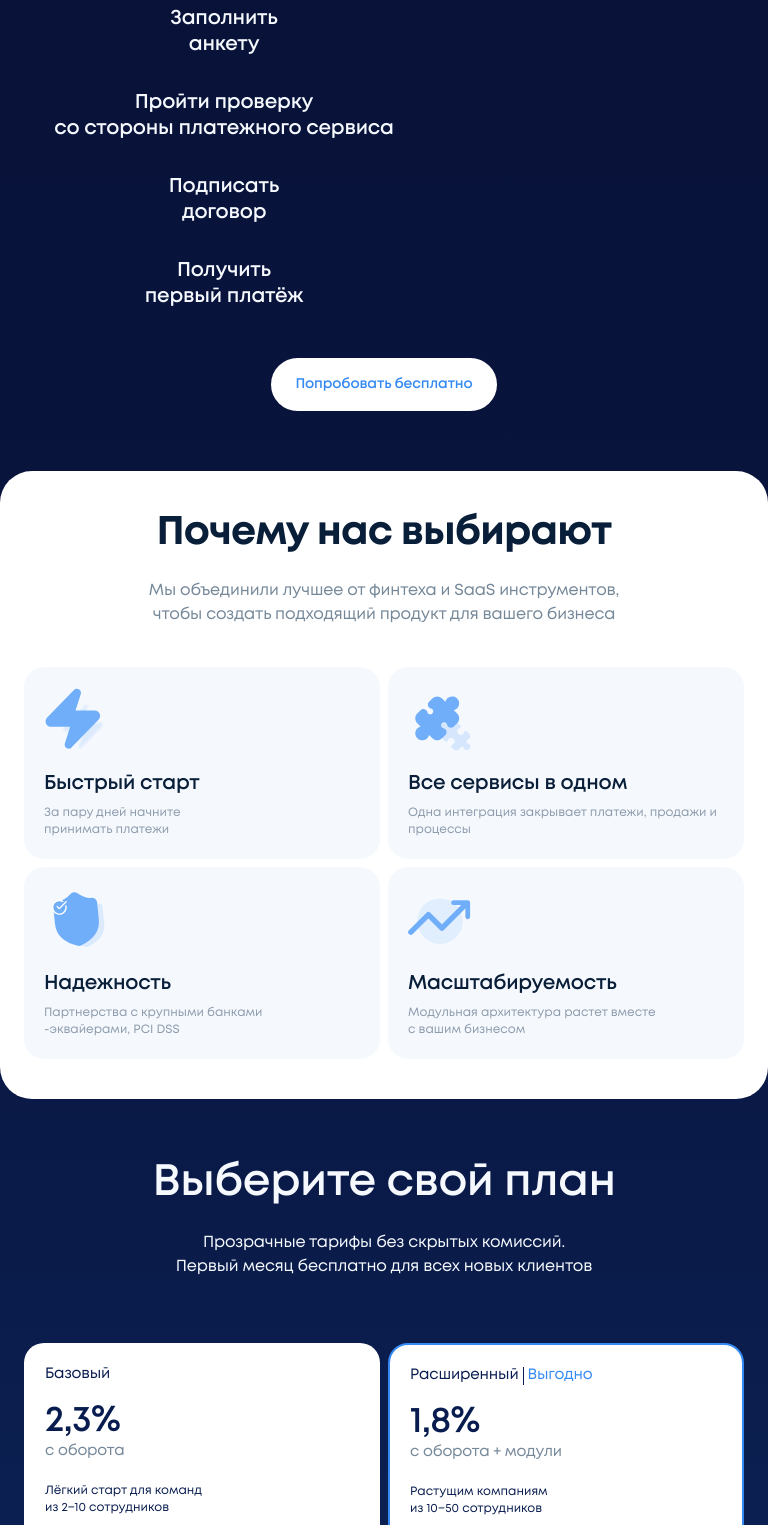
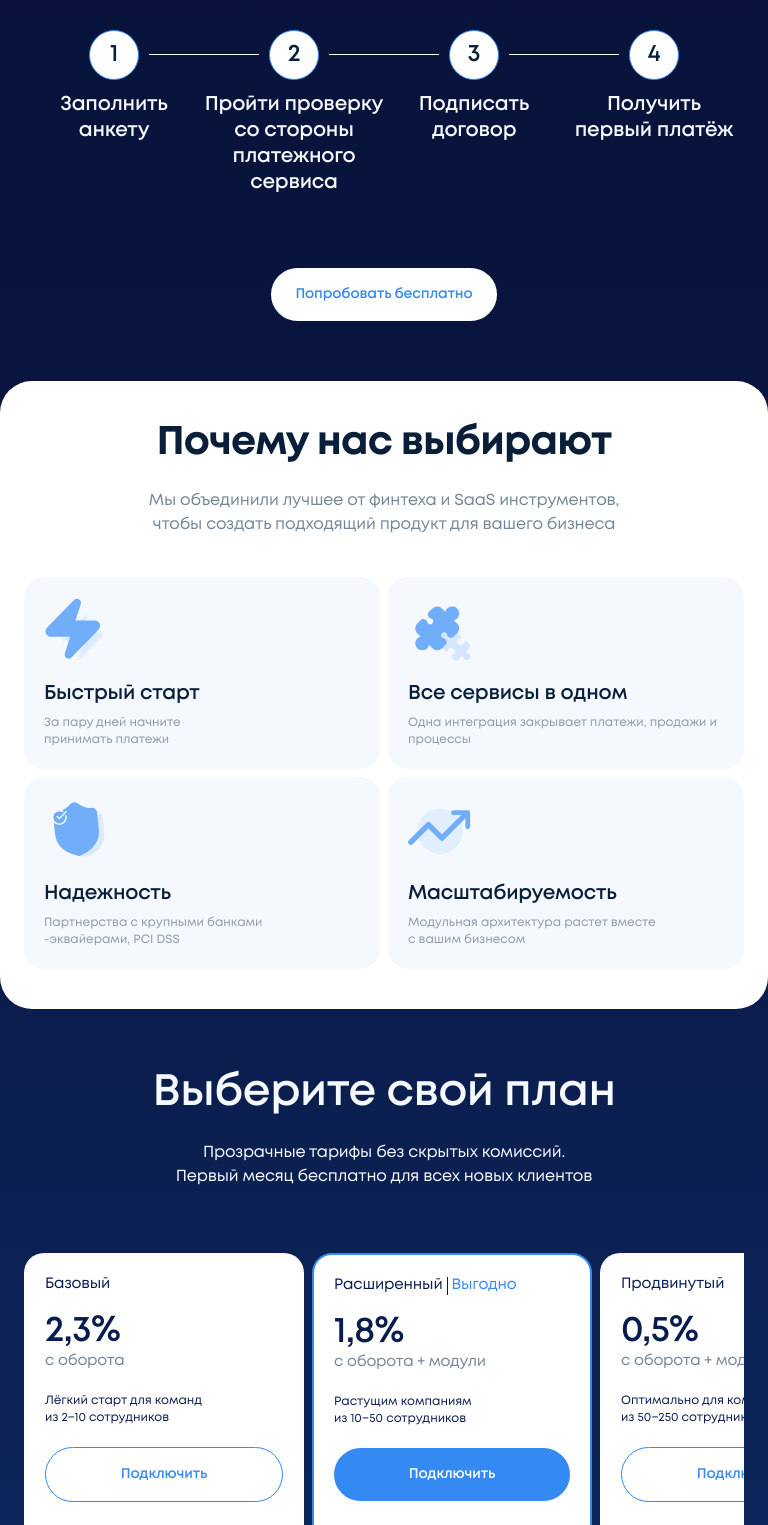
Before and after one commit to ignatovivin/a3lab, a React (Vite) app: page / in a window 768 px wide. Shown: the part 3478-5003 px from the top of the page. Built offline with nearby package versions, Linux system fonts and the light colour scheme.

Commit message:
Fix responsive layouts for 768px and 1024px breakpoints

```diff
--- a/src/components/Accordion.css
+++ b/src/components/Accordion.css
@@ -134,6 +134,8 @@
   .accordion-header {
     padding: 32px 16px;
     gap: 16px;
+    min-height: 120px;
+    box-sizing: border-box;
   }
 
   .accordion-content {
--- a/src/components/ContactForm.css
+++ b/src/components/ContactForm.css
@@ -204,11 +204,6 @@
     border-radius: 24px;
     margin-bottom: 100px;
   }
-
-  .contact-form-row {
-    grid-template-columns: 1fr;
-    gap: 20px;
-  }
 }
 
 @media (min-width: 768px) and (max-width: 1023.98px) {
@@ -238,11 +233,6 @@
     padding: 32px;
     margin-bottom: 80px;
     max-width: 100%;
-  }
-
-  .contact-form-row {
-    grid-template-columns: 1fr;
-    gap: 16px;
   }
 
   .contact-form-spacer-small {
--- a/src/components/Header.jsx
+++ b/src/components/Header.jsx
@@ -1,14 +1,6 @@
 import './Header.css'
 import Button from './Button'
 import { useState, useEffect } from 'react'
-
-function PlusIcon() {
-  return (
-    <svg width="16" height="16" viewBox="0 0 16 16" fill="none" xmlns="http://www.w3.org/2000/svg">
-      <path d="M8 3V13M3 8H13" stroke="currentColor" strokeWidth="1.4" strokeLinecap="round"/>
-    </svg>
-  )
-}
 
 function Header() {
   const [isScrolled, setIsScrolled] = useState(false)
--- a/src/components/NewSection.css
+++ b/src/components/NewSection.css
@@ -143,7 +143,7 @@
   gap: 16px;
   width: 100%;
   height: 100%;
-  justify-content: flex-end;
+  justify-content: flex-start;
 }
 
 .new-section-card-info {
--- a/src/components/PartnerLogos.css
+++ b/src/components/PartnerLogos.css
@@ -680,14 +680,27 @@
 
   .partner-features-plans {
     margin-top: 40px;
-    --grid-columns: 12;
-    --grid-gap: 8px;
+    display: flex;
+    flex-direction: row;
+    overflow-x: auto;
+    overflow-y: hidden;
+    gap: 8px;
+    scroll-snap-type: x mandatory;
+    -webkit-overflow-scrolling: touch;
+    scrollbar-width: none;
+    -ms-overflow-style: none;
+  }
+
+  .partner-features-plans::-webkit-scrollbar {
+    display: none;
   }
 
   .partner-features-plan {
-    grid-column: span 6;
+    flex: 0 0 280px;
+    min-width: 280px;
     padding: 20px;
     gap: 24px;
+    scroll-snap-align: start;
   }
 }
 
--- a/src/components/Steps.css
+++ b/src/components/Steps.css
@@ -208,26 +208,30 @@
   }
 
   .steps-content {
-    gap: 48px;
+    gap: 72px;
   }
 
   .steps-controls {
-    flex-direction: column;
-    gap: 32px;
+    flex-direction: row;
+    gap: 0;
     width: 100%;
+    justify-content: center;
   }
 
   .steps-control-item {
-    width: 100%;
-    max-width: 400px;
-  }
-
-  .steps-control-frame {
-    display: none;
+    width: 180px;
+    flex: 0 0 180px;
+    gap: 12px;
   }
 
   .steps-control-number {
-    margin-bottom: 12px;
+    width: 50px;
+    height: 50px;
+  }
+
+  .steps-control-circle {
+    width: 50px;
+    height: 50px;
   }
 }
 
```
